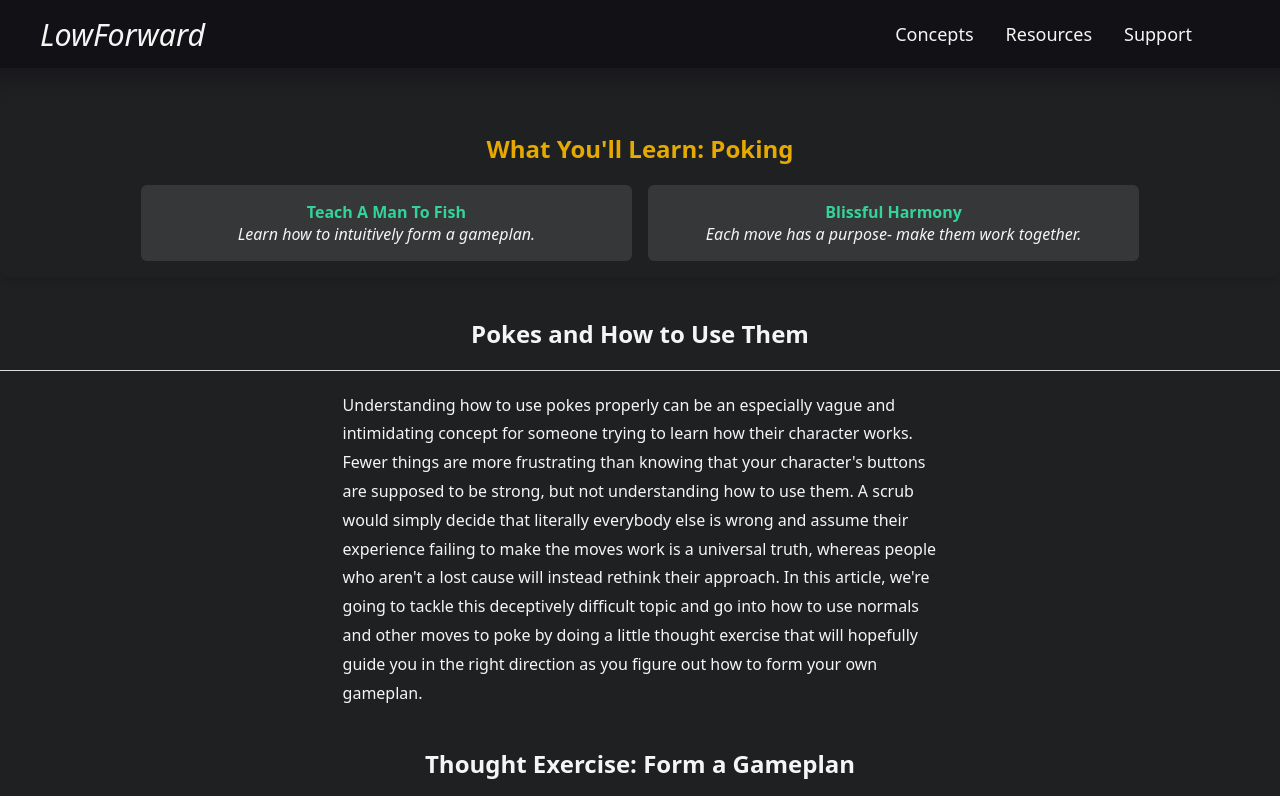
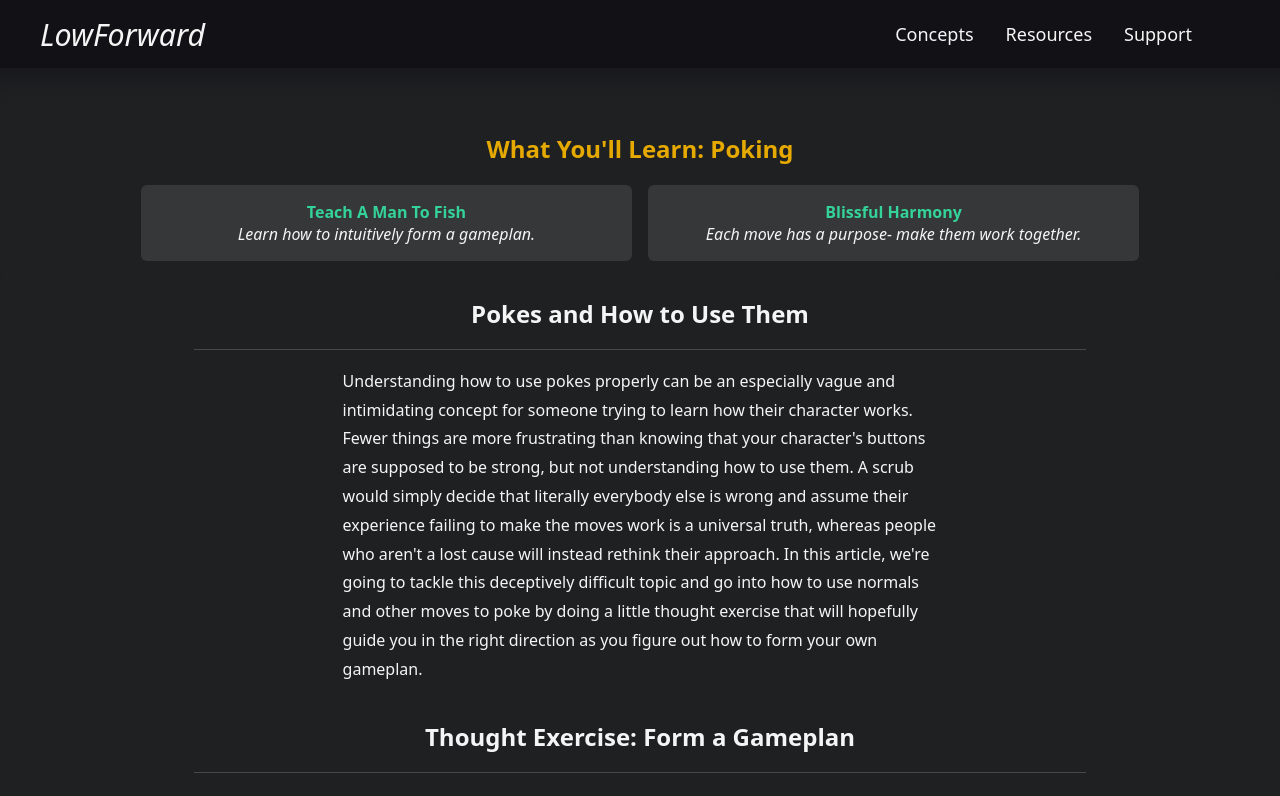
Before and after one commit to TruffleHogDev/LowForward, a React (Vite) app in the folder fg-site/lowforward_main/: page /#/pokes in a window 1280 px wide. Shown: the top 796 px of the page. Built offline with nearby package versions, Linux system fonts and the light colour scheme.

Commit message:
ConceptSection update
Overhauled divider styling to overall be less intrusive, refactored AAs slightly to fit new theme (side by side image media TBA), and updated article text to be more readable.

```diff
--- a/fg-site/lowforward_main/src/App.css
+++ b/fg-site/lowforward_main/src/App.css
@@ -110,12 +110,23 @@ ul {
 /*-----Main styles for general articles-----*/
 
 .articleStyles p {
-    text-align: left; /* ensures left alignment */
-    margin-left: auto; /* centers block in column */
+    text-align: left;
+    margin-left: auto;
     margin-right: auto;
-    max-width: 65ch; /* comfortable line length */
+    max-width: 65ch;
     line-height: 1.8;
+    padding-left: 1rem;
+    padding-right: 1rem;
 }
+
+/* Remove the extra padding once the screen is wide enough for the max-width to kick in naturally */
+@media (min-width: 640px) {
+    .articleStyles p {
+        padding-left: 0;
+        padding-right: 0;
+    }
+}
+
 .articleStyles h4 {
     margin: auto;
     text-align: center;
@@ -262,22 +273,55 @@ ul {
 .full-height {
     min-height: 100vh;
 }
+/*ConceptSection divider styling */
+.section {
+    position: sticky;
+    top: var(--section-sticky-top, 4.5rem);
+    z-index: 10;
 
-/*Sticky scrolling sectioning for major article sections */
-.section {
-    position: -webkit-sticky; /* For Safari */
-    position: sticky;
-    top: 60px; /* ensure it's placed below navbar */
-    z-index: 40; /*Navbar is set to 50*/
-    padding: 20px;
-    border-bottom: 1px solid #ddd; /* Divider */
-    background: #1f2022;
+    background: var(--site-bg, #1f2022);
+    max-width: 65ch;
+    margin: 0 auto 0.75rem;
+    padding: 0.5rem 1rem 1rem; /* ✅ more bottom padding like smallest screen */
+    scroll-margin-top: 6rem;
+
+    /* Full-bleed mask + inset shadow divider */
+    box-shadow:
+        0 0 0 100vmax var(--site-bg, #1f2022),
+        inset 0 -1px rgba(255, 255, 255, 0.18);
+    clip-path: inset(0 -100vmax 0 -100vmax);
 }
 
+@media (min-width: 640px) {
+    .section {
+        padding-left: 0;
+        padding-right: 0;
+    }
+}
+
+/* ✅ Curtain now matches small-screen style at all sizes */
+.section::after {
+    content: "";
+    position: absolute;
+    left: 0;
+    right: 0;
+    top: 100%; /* directly under divider */
+    height: 12px; /* taller to hide peeking */
+    background: var(--site-bg, #1f2022);
+    pointer-events: none;
+}
+
+.concept-section {
+    position: relative;
+    z-index: 0;
+    padding-top: 0.5rem; /* same top spacing as smallest screen */
+}
+
+/* Keep your landscape height limit */
 @media screen and (max-width: 768px) and (orientation: landscape) {
     .section {
-        max-height: 50vh; /* Reduce height to prevent it from getting pushed out */
-        overflow-y: auto; /* Allow scrolling if needed */
+        max-height: 50vh;
+        overflow-y: auto;
     }
 }
 
@@ -412,10 +456,27 @@ ul {
     padding-bottom: 1rem;
 }
 
+/* Make both images and videos scale the same inside the media column */
+.concept-media {
+    display: block;
+    max-width: 100%;
+    height: auto;
+    margin-left: auto;
+    margin-right: auto;
+}
+
 @media (min-width: 1024px) {
     .concept-flex {
         flex-direction: row; /* side-by-side layout on large screens */
         align-items: flex-start;
+    }
+
+    /*Override ONLY when the media-left class is present */
+
+    @media (min-width: 1024px) {
+        .concept-flex.media-left {
+            flex-direction: row-reverse;
+        }
     }
 
     .concept-text {
--- a/fg-site/lowforward_main/src/Bnbs.jsx
+++ b/fg-site/lowforward_main/src/Bnbs.jsx
@@ -56,7 +56,7 @@ export default function Bnbs() {
             gameplan:
           </p>
 
-          <h3 className="section">1. A light confirm</h3>
+          <h3 className="section">Light confirms</h3>
 
           <p>
             The first thing you need is something you can easily route into off
@@ -96,7 +96,7 @@ export default function Bnbs() {
             </figcaption>
           </figure>
 
-          <h3 className="section">2. A medium BnB</h3>
+          <h3 className="section">Medium BnB</h3>
 
           <p>
             {" "}
@@ -150,7 +150,7 @@ export default function Bnbs() {
             </figcaption>
           </figure>
 
-          <h3 className="section">3. Drive Impact (DI) combos</h3>
+          <h3 className="section">Drive Impact (DI) Combos</h3>
 
           <p>
             After your core light and medium routes, you want combos off of DI,
@@ -190,7 +190,7 @@ export default function Bnbs() {
             </figcaption>
           </figure>
 
-          <h3 className="section">4. A jump-in combo</h3>
+          <h3 className="section">Jump-in Combos</h3>
 
           <p>
             This will usually just end up being your best jump-in normal
@@ -225,9 +225,7 @@ export default function Bnbs() {
             </figcaption>
           </figure>
 
-          <h3 className="section">
-            5. A dedicated cashout combo for closing out rounds
-          </h3>
+          <h3 className="section">Dedicated Kill Combos</h3>
 
           <p>
             Most commonly reserved for blocked supers, DPs, or strong drive rush
--- a/fg-site/lowforward_main/src/ConceptSection.jsx
+++ b/fg-site/lowforward_main/src/ConceptSection.jsx
@@ -1,24 +1,47 @@
 import "./App.css";
 
-const ConceptSection = ({ title, question, videoSrc, caption, children }) => {
+const ConceptSection = ({
+  title,
+  question,
+  videoSrc,
+  imageSrc, // ✅ NEW
+  imageAlt = "", // ✅ NEW
+  caption,
+  children,
+  mediaLeft = false, // optional: put media on the left at lg+
+}) => {
+  const hasMedia = Boolean(videoSrc || imageSrc);
+
   return (
     <section className="concept-section">
       <h2 className="section">{title}</h2>
 
-      <div className="concept-flex">
+      <div className={`concept-flex ${mediaLeft ? "media-left" : ""}`}>
         <div className="concept-text">{children}</div>
 
-        {videoSrc && (
+        {hasMedia && (
           <figure className="concept-figure">
             {question && (
               <figcaption className="concept-question">{question}</figcaption>
             )}
-            <video
-              src={videoSrc}
-              controls
-              className="concept-video"
-              preload="metadata"
-            />
+
+            {videoSrc ? (
+              <video
+                src={videoSrc}
+                controls
+                className="concept-media"
+                preload="metadata"
+                playsInline
+              />
+            ) : (
+              <img
+                src={imageSrc}
+                alt={imageAlt}
+                className="concept-media"
+                loading="lazy"
+              />
+            )}
+
             {caption && (
               <figcaption className="concept-caption">{caption}</figcaption>
             )}
```
Also changed, not shown: fg-site/lowforward_main/src/Antiairs.jsx (+90 -76 lines).
